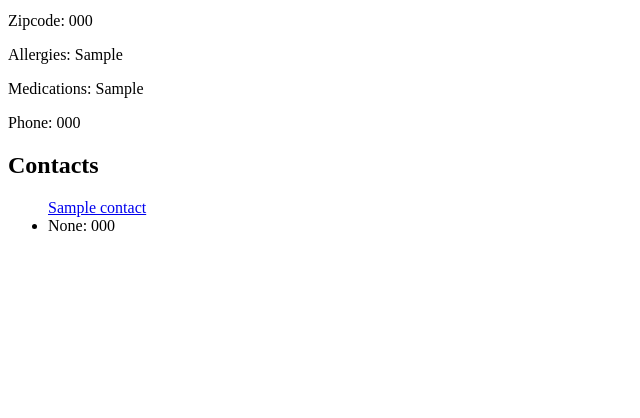
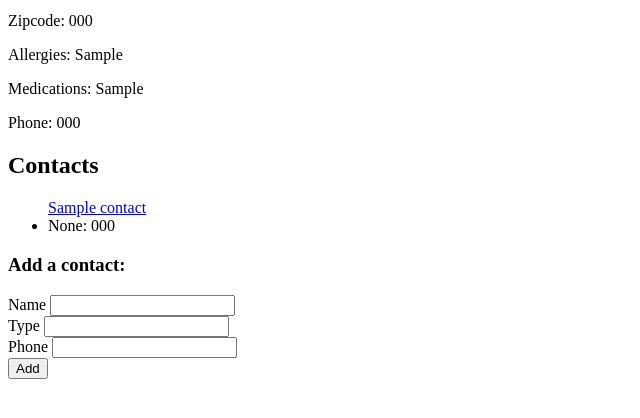
Before and after one commit to Sol1323/hb-nat-disaster-app, a Flask app: page /users/1 in a window 1280 px wide. Shown: the part 264-682 px from the top of the page, without its empty margins (0-640 px from the left). Run offline with Flask 2, Linux system fonts and the light colour scheme; tables that the repository leaves empty hold one stand-in row (values such as "Sample post").

Commit message:
added jquery and created /add-contact route & add-contact.js

```diff
--- a/server.py
+++ b/server.py
@@ -105,7 +105,7 @@ def logout():
     return redirect("/")
 
 
-@app.route("/users")
+@app.route('/users')
 def user_list():
     """Show list of users."""
 
@@ -113,12 +113,36 @@ def user_list():
     return render_template("user_list.html", users=users)
 
 
-@app.route("/users/<int:user_id>")
+@app.route('/users/<int:user_id>')
 def user_detail(user_id):
     """Show info about user."""
 
     user = User.query.get(user_id)
     return render_template("user.html", user=user)
+
+
+@app.route('/add-contact', methods=['POST'])
+def add_contact():
+    """Add a contact into the database."""
+
+    print(f"\n\nRequest: POST {request.url}\n\n")
+
+    # Get form variables
+    name = request.form.get("name")
+    type = request.form.get("type")
+    phone = request.form.get("phone")
+
+    user_id = session.get("user_id")
+
+    new_contact = Contact(name=name, user_id=user_id)
+    # new_contact.phones.append(phone)
+    # new_contact.phones.type = type
+
+    db.session.add(new_contact)
+    db.session.commit()
+
+    flash(f"Contact {name} added.")
+    return "your contact has been added"
 
 
 @app.route('/contacts', methods=['GET'])
@@ -129,7 +153,7 @@ def contact_list():
     return render_template("contact_list.html", contacts=contacts)
 
 
-@app.route("/contacts/<int:contact_id>")
+@app.route('/contacts/<int:contact_id>')
 def contact_detail(contact_id):
     """Show info about contact."""
 
@@ -145,12 +169,13 @@ def earthquake_list():
     return render_template("earthquake_list.html", earthquakes=earthquakes)
 
 
-@app.route("/earthquakes/<int:nat_id>")
+@app.route('/earthquakes/<int:nat_id>')
 def earthquake_detail(nat_id):
     """Show info about an earthquake."""
 
     earthquake = Earthquake.query.get(nat_id)
     return render_template("earthquake.html", earthquake=earthquake)
+
 
 
 if __name__ == "__main__":
--- /dev/null
+++ b/static/js/add-contact.js
@@ -0,0 +1,15 @@
+"use strict";
+
+$('.contact-form').on('submit', (evt) => {
+  evt.preventDefault();
+
+  const formInputs = {
+    'name': $('.contact-name').val(),
+    'type': $('.phone-type').val(),
+    'phone': $('.contact-phone').val()
+  };
+
+  $.post('/add-contact', formInputs, (results) => {
+    alert(results);
+  });
+});
--- a/templates/base.html
+++ b/templates/base.html
@@ -20,6 +20,7 @@
 {% block content %}
   Block content here.
 {% endblock %}
-
+<script src="http://code.jquery.com/jquery.js"></script>
+<script src="/static/js/add-contact.js"></script>
 </body>
 </html>
--- a/templates/user.html
+++ b/templates/user.html
@@ -13,19 +13,47 @@
   <p>Phone: {{ user.phone }}</p>
 
   {% if user.contacts %}
-
   <h2>Contacts</h2>
 
     <ul>
     {% for contact in user.contacts %}
-      <a href="/contacts/{{ contact.contact_id }}"> {{ contact.name}} </a>
+      <a href="/contacts/{{ contact.contact_id }}"> {{ contact.name }} </a>
       {% for phone in contact.phones %}
         <li>{{ phone.type }}: {{ phone.phone }}</li>
       {% endfor %}
     {% endfor %}
     </ul>
+  {% endif %}
 
-  {% endif %}
+
+  <h3>Add a contact:</h3>
+
+  <form class="contact-form" action="/add-contact" method="POST">
+    <div>
+      <label>
+        Name
+        <input class="contact-name" type="text" name="name">
+      </label>
+    </div>
+
+    <div>
+      <label>
+        Type
+        <input class="phone-type" type="text" name="type">
+      </label>
+    </div>
+
+    <div>
+      <label>
+        Phone
+        <input class="contact-phone" type="text" name="phone">
+      </label>
+    </div>
+
+    <div>
+      <input type="submit" value="Add">
+    </div><br>
+  </form>
 
   <!-- TODO: Add a button to handle the form to add a contact  -->
   <!-- TODO: Add a button to handle earthquake alerts form-->
```
Also changed, not shown: templates/contact_form.html (deleted, +0 -22 lines).
